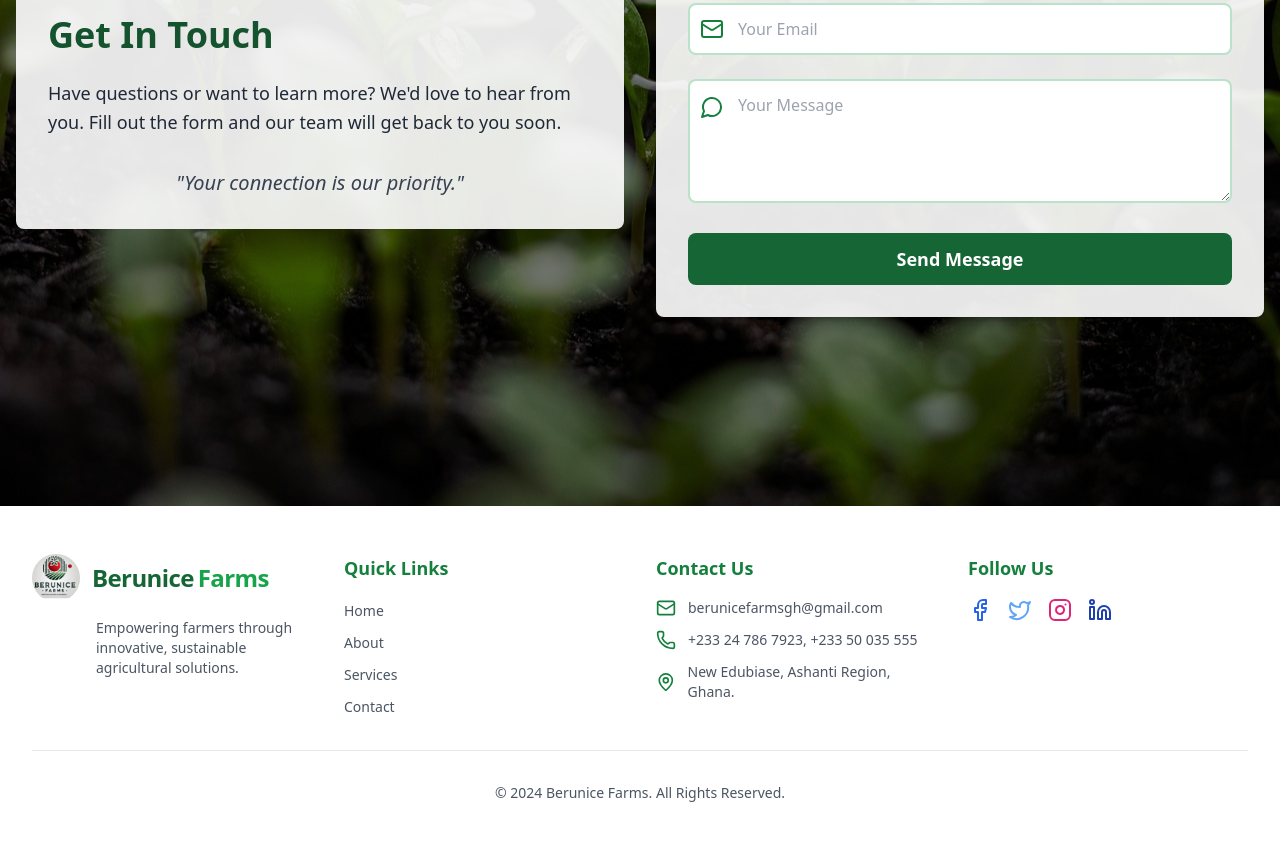
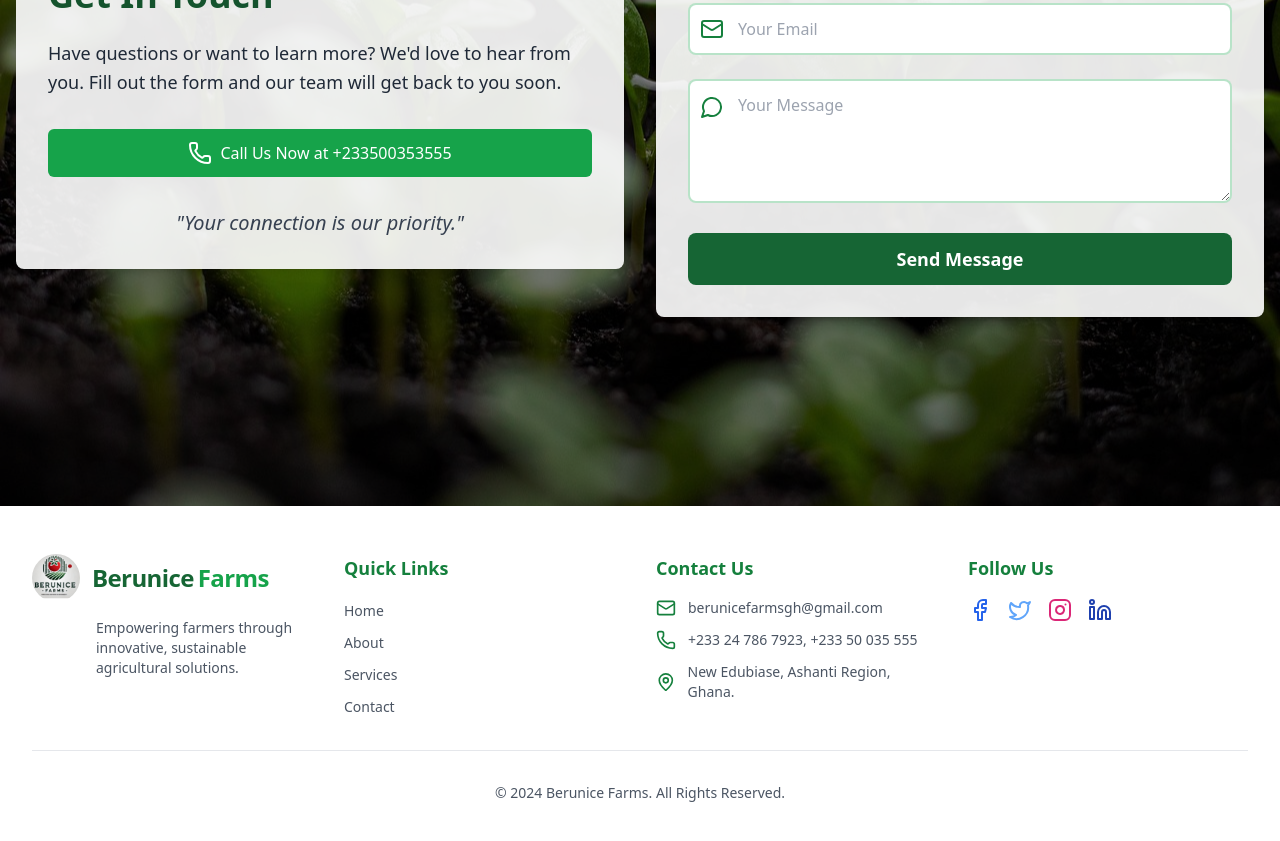
Before and after one commit to ElormWuaku/Berunice, a React (Vite) app: page / in a window 1280 px wide. Shown: the part 4460-5301 px from the top of the page. Built offline with nearby package versions, Linux system fonts and the light colour scheme.

Commit message:
Call button added to hero, contact and footer

```diff
--- a/src/components/Contact.jsx
+++ b/src/components/Contact.jsx
@@ -1,10 +1,10 @@
 import { useState } from 'react';
 import emailjs from '@emailjs/browser';
 import { motion } from 'framer-motion';
-import { Mail, User, MessageCircle } from 'lucide-react';
+import { Mail, User, MessageCircle, Phone } from 'lucide-react';
 import { seedlings } from '../assets';
 
-const Contact=() =>{
+const Contact = () => {
   const [formData, setFormData] = useState({
     from_name: '',
     from_email: '',
@@ -13,6 +13,8 @@ const Contact=() =>{
 
   const [statusMessage, setStatusMessage] = useState('');
   const [isSubmitting, setIsSubmitting] = useState(false);
+
+  const contactNumber = "+233500353555";
 
   const handleSubmit = async (e) => {
     e.preventDefault();
@@ -73,6 +75,17 @@ const Contact=() =>{
             <p className="text-gray-800 text-lg leading-relaxed mb-8">
               Have questions or want to learn more? We&apos;d love to hear from you. Fill out the form and our team will get back to you soon.
             </p>
+
+            {/* Call Button Added */}
+            <motion.a
+              href={`tel:${contactNumber}`}
+              className="w-full flex items-center justify-center bg-green-600 text-white px-6 py-3 rounded-md hover:bg-green-500 mb-6"
+              whileHover={{ scale: 1.05 }}
+              whileTap={{ scale: 0.95 }}
+            >
+              <Phone className="mr-2" size={24} />
+              Call Us Now at {contactNumber}
+            </motion.a>
 
             <div className="text-center mt-8">
               <p className="text-gray-700 italic text-xl">
```
